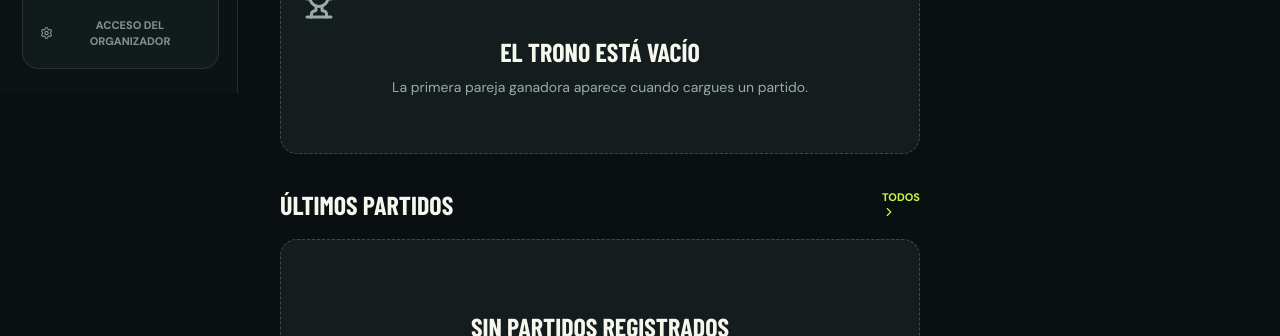
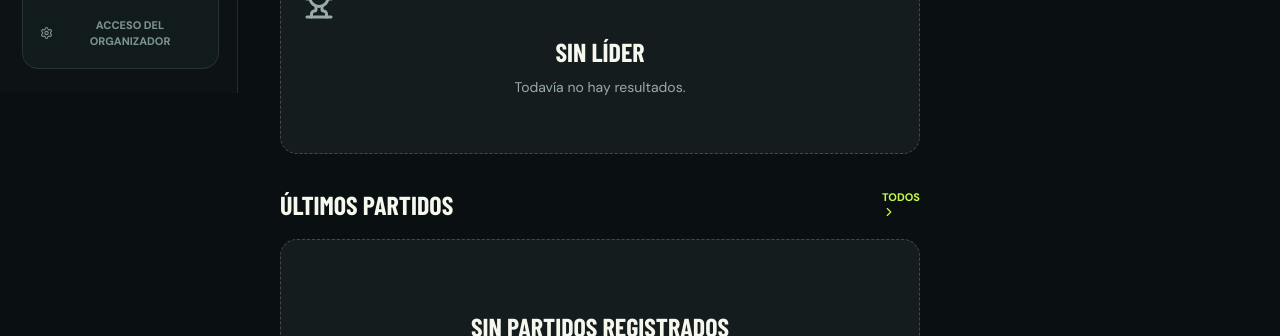
Before and after one commit to Feermoya/fernandomoya-dev, an Astro site: page /torneos/probar in a window 1280 px wide. Shown: the part 764-1100 px from the top of the page. Built offline with nearby package versions, Linux system fonts and the light colour scheme; Astro itself is replaced by a stand-in of ours; a web font is replaced by a local one.

Commit message:
Remove decorative copy and keep only functional tournament UI labels

```diff
--- a/src/components/tournaments/LeaderboardHero.tsx
+++ b/src/components/tournaments/LeaderboardHero.tsx
@@ -9,8 +9,8 @@ export default function LeaderboardHero({ row }: { row: StandingRow | null }) {
     return (
       <div className="empty">
         <Trophy size={36} />
-        <h3>El trono está vacío</h3>
-        <p>La primera pareja ganadora aparece cuando cargues un partido.</p>
+        <h3>Sin líder</h3>
+        <p>Todavía no hay resultados.</p>
       </div>
     );
   }
```
